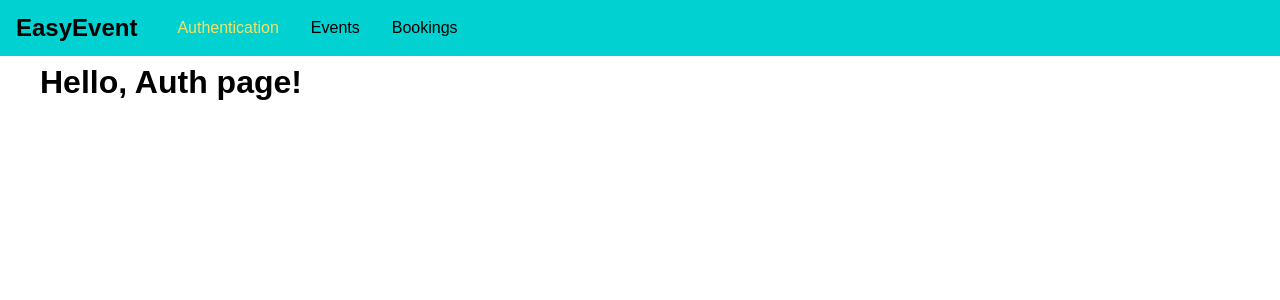
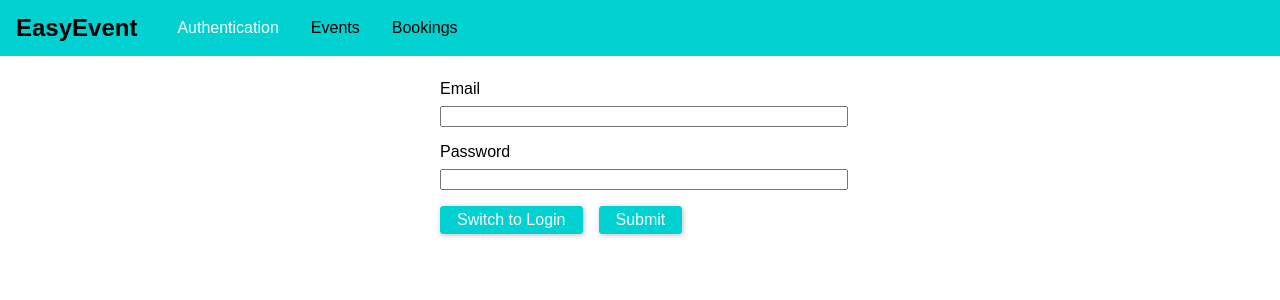
Before and after one commit to ndpdarshana/MERN_grapql, a React (Create React App) app in the folder frontend/: page /auth in a window 1280 px wide. Shown: the top 300 px of the page. Built offline with nearby package versions, Linux system fonts and the light colour scheme.

Commit message:
13: Hitting the API

```diff
--- a/frontend/src/components/navigation/MainNavigation.css
+++ b/frontend/src/components/navigation/MainNavigation.css
@@ -39,5 +39,5 @@
 .main-navigation_item a:active,
 .main-navigation_item a.active
 {
-  color: #f8e264;
+  color: #fff;
 }
--- /dev/null
+++ b/frontend/src/pages/Auth.css
@@ -0,0 +1,37 @@
+.auth-form{
+  width: 25rem;
+  max-width: 80%;
+  margin: 5rem auto;
+}
+
+.form-control label,
+.form-control input{
+  width:100%;
+  display:block;
+}
+
+.form-control label{
+  margin-bottom: 0.5rem;
+}
+
+.form-control {
+  margin-bottom: 1rem;
+}
+
+.form-control button {
+  background-color:#01d1d1;
+  font: inherit;
+  border: 1px solid #01d1d1;
+  padding: 0.25rem 1rem;
+  margin-right: 1rem;
+  border-radius: 3px;
+  box-shadow: 1px 1px 5px rgba(0,0,0,0.26);
+  color:#fff;
+  cursor: pointer;
+}
+
+.form-control button:hover,
+.form-control button:active{
+  background: #01a7a7;
+  border-color: #01a7a7;
+}
--- a/frontend/src/pages/Auth.js
+++ b/frontend/src/pages/Auth.js
@@ -1,8 +1,100 @@
 import React, {Component} from 'react';
 
+import './Auth.css'
+
 class AuthPage extends Component{
+  state = {
+    isLogin:true
+  };
+
+  constructor(props){
+    super(props);
+    this.emailEL = React.createRef();
+    this.passwordEl = React.createRef();
+  }
+
+  switchModeHandler = () => {
+    this.setState(prevState => {
+      return {isLogin:!prevState.isLogin}
+    })
+  }
+
+  submitHandler = (event) => {
+    event.preventDefault();
+
+    const email = this.emailEL.current.value;
+    const password = this.passwordEl.current.value;
+
+    if(email.trim().length === 0 || password.trim().length === 0){
+      return;
+    }
+
+    let requestBody = {
+      query:`
+        query {
+          login(email:"${email}", password:"${password}"){
+            userId
+            token
+            tokenExpiration
+          }
+        }
+      `
+    }
+
+    if(!this.state.isLogin){
+      requestBody = {
+        query:`
+          mutation {
+            createUser(
+              userInput:{
+                email:"${email}",
+                password:"${password}"
+              }){
+                _id
+                email
+              }
+          }
+        `
+      }
+    }
+
+    fetch('http://localhost:8000/graphql', {
+      method: 'POST',
+      body: JSON.stringify(requestBody),
+      headers: {
+        'Content-Type':'application/json',
+      }
+    }).then(res => {
+      if(res.status !== 200 && res.status !==201){
+        throw new Error('Failed status:' + res.status)
+      }
+      return res.json();
+    }).then(resData => {
+      console.log(resData);
+    }).catch(err => {
+      console.log(err);
+    });
+  };
+
   render(){
-    return <h1>Hello, Auth page!</h1>
+    return(
+    <form className="auth-form" onSubmit={this.submitHandler}>
+      <div className="form-control">
+        <label htmlFor="email">Email</label>
+        <input type="email" id="email" ref={this.emailEL}/>
+      </div>
+      <div className="form-control">
+        <label htmlFor="password">Password</label>
+        <input type="password" id="password" ref={this.passwordEl}/>
+      </div>
+      <div className="form-control">
+        <button type="button" onClick={this.switchModeHandler}>
+          Switch to {this.state.isLogin ? 'Login' : 'Signup'}
+        </button>
+        <button type="submit">Submit</button>
+      </div>
+    </form>
+    );
   }
 }
 
```
Also changed, not shown: 1 other file (tests, documents, lock files or other folders).
